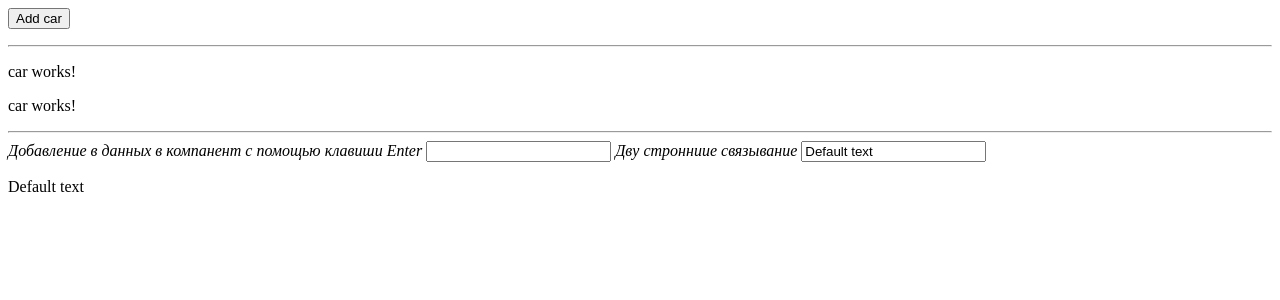
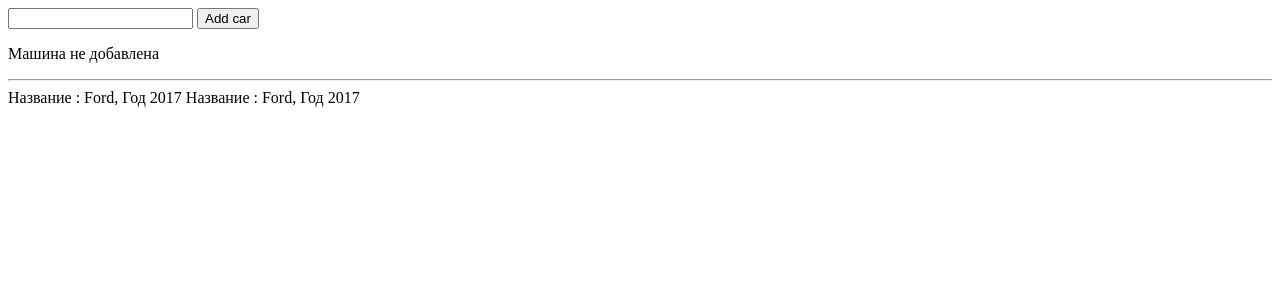
Before and after one commit to andreiHi/study_angular, an Angular app: page / in a window 1280 px wide. Shown: the top 300 px of the page. Built offline with nearby package versions, Linux system fonts and the light colour scheme.

Commit message:
Директива ngIf else

```diff
--- a/src/app/car/car.component.html
+++ b/src/app/car/car.component.html
@@ -1 +1 @@
-<p>car works!</p>
+{{'Название'}} : {{ getName()}}, Год {{ year}}
--- a/src/app/car/car.component.ts
+++ b/src/app/car/car.component.ts
@@ -13,4 +13,10 @@ export class CarComponent implements OnInit {
   ngOnInit() {
   }
 
+  carName = 'Ford';
+  year = 2017;
+
+  getName() {
+    return this.carName;
+  }
 }
--- a/src/app/cars/cars.component.html
+++ b/src/app/cars/cars.component.html
@@ -1,12 +1,9 @@
+<input class="form-control" [(ngModel)]="carName">
 <button class="btn btn-primary" (click)="addCar()">Add car</button>
-<p>{{ addCarStatus }}</p>
+<p *ngIf="!addCarStatus; else success" >Машина не добавлена</p>
+<ng-template #success> <!-- референция для того чтоб знать что вывести в случае если отработал блок else -->
+<p >Машина добавлена</p>
+</ng-template>
 <hr>
 <app-car></app-car>
 <app-car></app-car>
-<hr>
-<i>Добавление в данных в компанент с помощью клавиши Enter</i>
-<input type="text" class="form-control" (keyup.enter)="onKeyUp($event)"/>
-<!--[] забираем из компонента в шаблон   () из шаблона в компонент-->
-<i>Дву стронниие связывание</i>
-<input type="text" class="form-control" [(ngModel)]="inputText">
-<p>{{ inputText }}</p>
--- a/src/app/cars/cars.component.ts
+++ b/src/app/cars/cars.component.ts
@@ -9,18 +9,13 @@ export class CarsComponent {
 
   constructor() { }
 
-  inputText = 'Default text';
-  addCarStatus = '';
+
+  carName = '';
+  addCarStatus = false;
 
   addCar() {
-    this.addCarStatus = 'Машина добавлена';
+    this.addCarStatus = true;
   }
 
-  onKeyUp(value) {
-    this.inputText = value.target.value;
-  }
 
-  inText(value: string) {
-    this.inputText = value;
-  }
 }
--- a/src/assets/scss/global.scss
+++ b/src/assets/scss/global.scss
@@ -4,3 +4,6 @@
 h1 {
   color: red;
 }
+body {
+  margin-top: 50px;
+}
```
